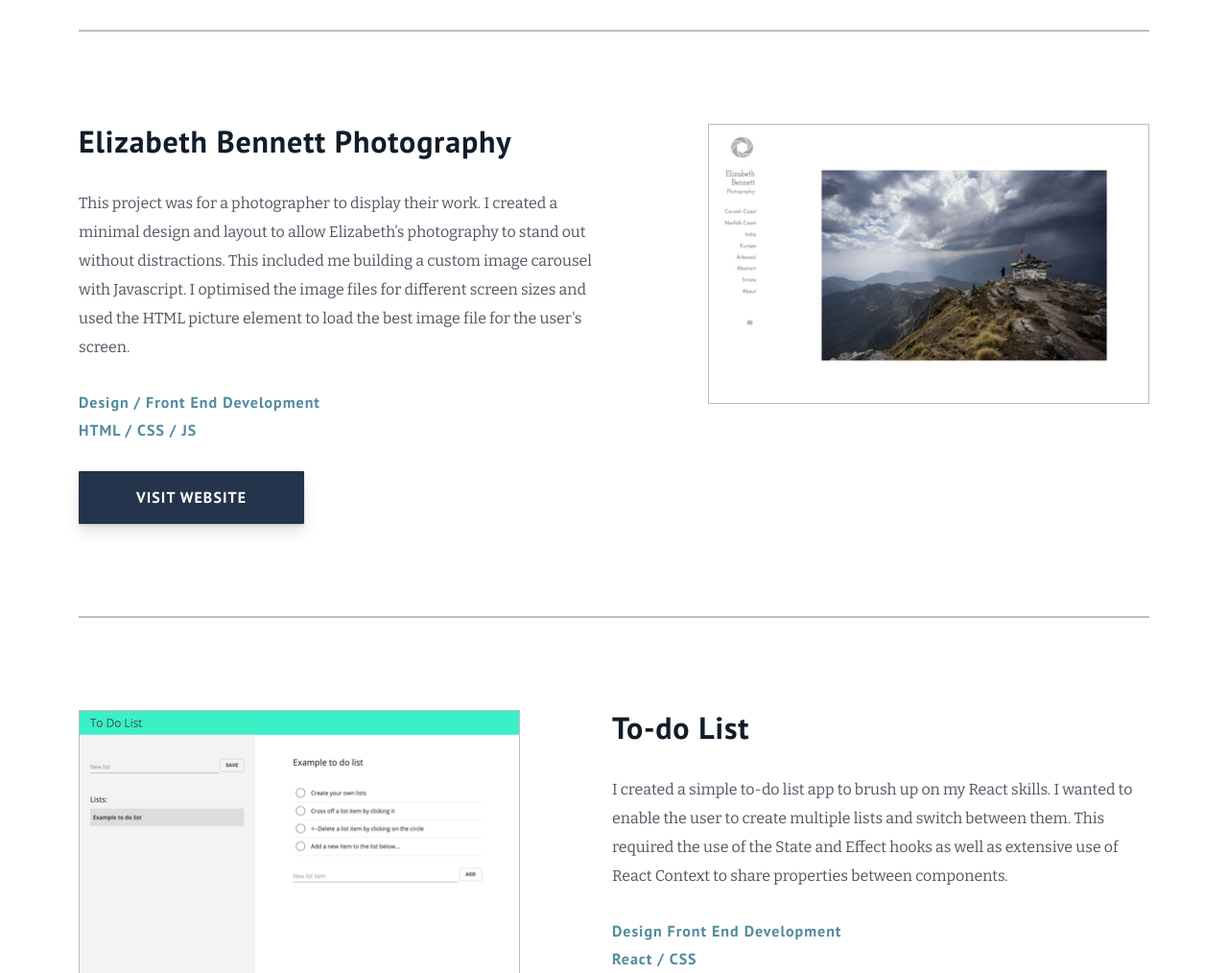
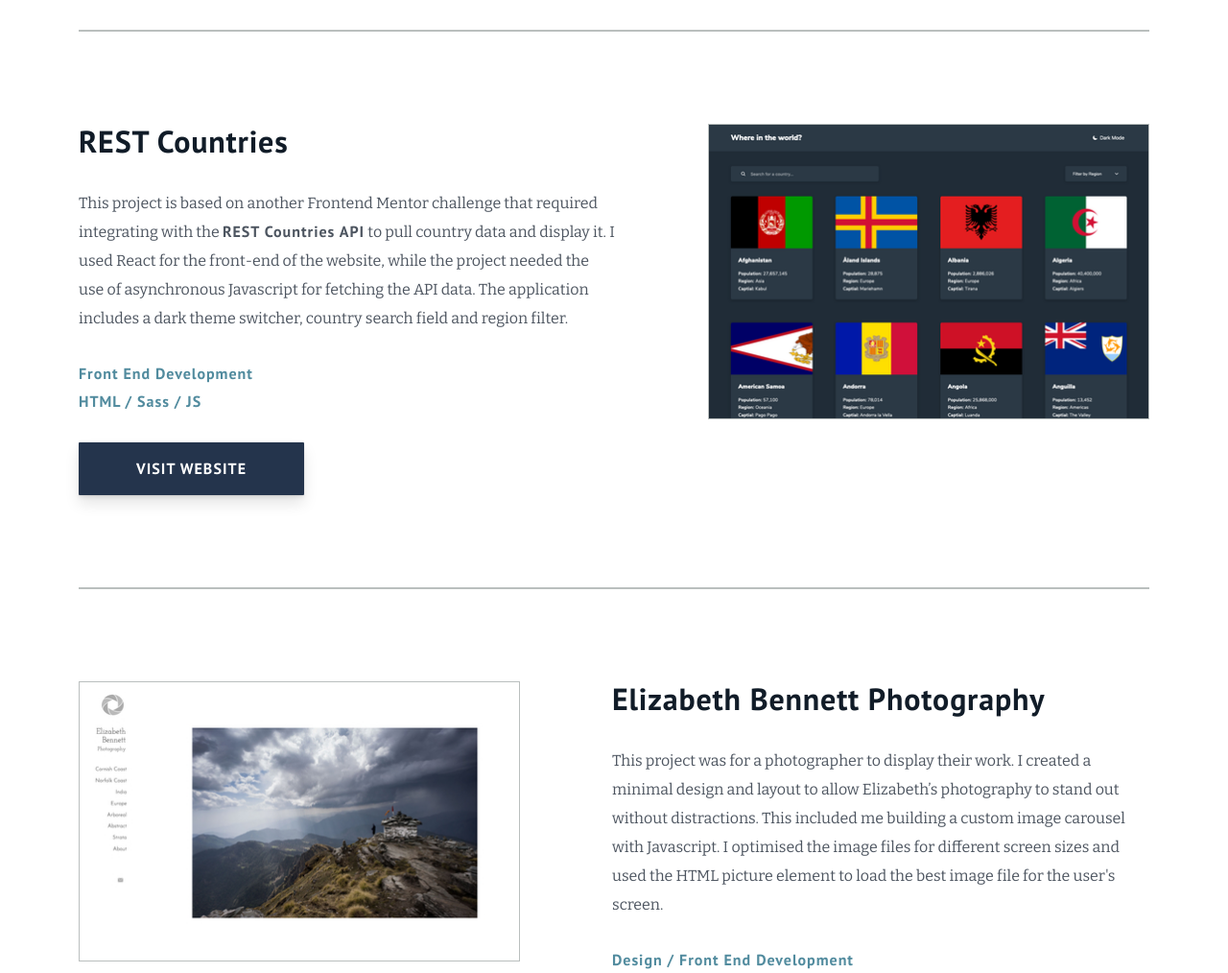
Before and after one commit to tomdolton/tom-dolton-portfolio, a plain HTML site: page portfolio.html in a window 1280 px wide. Shown: the part 1080-2094 px from the top of the page at 96% size. Drawn offline with nearby package versions, Linux system fonts and the light colour scheme.

Commit message:
Add Rest Countries to project page.

```diff
--- a/portfolio.html
+++ b/portfolio.html
@@ -95,6 +95,32 @@
       <!-- project end -->
 
       <section class="project project--reversed">
+        <a href="https://rest-countries-react-wheat.vercel.app/">
+          <img class="project__image" src="images/rest-countries.png" alt="Rest countries API webpage.">
+        </a>
+        <div class="project__textbox">
+          <h3 class="project__title">REST Countries</h3>
+          <p class="project__copy">
+            This project is based on another Frontend Mentor challenge that required integrating with the <a
+              href="https://restcountries.eu/">REST Countries API</a> to pull country data and display it. I used React
+            for the front-end of the website, while the project
+            needed the use of asynchronous Javascript for fetching the API data. The application includes a dark theme
+            switcher, country search field and region filter.
+          </p>
+          <ul class="project__list">
+            <li>Front End Development</li>
+          </ul>
+          <ul class="project__list">
+            <li>HTML / </li>
+            <li>Sass / </li>
+            <li>JS</li>
+          </ul>
+          <a href="https://rest-countries-react-wheat.vercel.app/" class="btn">Visit Website</a>
+        </div>
+      </section>
+      <!-- project end -->
+
+      <section class="project">
         <a href="https://elizabethbennett.now.sh/">
           <img class="project__image" src="images/elizabeth-bennett-photo.jpg"
             alt="Homepage of the Elizabeth Bennett Photography website.">
@@ -121,7 +147,7 @@
       </section>
       <!-- project end -->
 
-      <section class="project">
+      <section class="project project--reversed">
         <a href="https://react-to-do-list-one.now.sh/">
           <img class="project__image" src="images/to-do-list.png" alt="To-do list web app user interface.">
         </a>
@@ -145,7 +171,7 @@
       </section>
       <!-- project end -->
 
-      <section class="project project--reversed">
+      <section class="project">
         <a href="https://easybank-landing-page-gilt.now.sh/">
           <img class="project__image" src="images/easybank.jpg" alt="Homepage of the Easybank website.">
         </a>
@@ -171,7 +197,7 @@
       </section>
       <!-- project end -->
 
-      <section class="project">
+      <section class="project project--reversed">
         <a href="https://static-job-listings-react.now.sh/">
           <img class="project__image" src="images/static-job-listings.png" alt="Static job listing webpage.">
         </a>
@@ -195,7 +221,7 @@
       </section>
       <!-- project end -->
 
-      <section class="project project--reversed">
+      <section class="project">
         <a href="https://social-media-dashboard-with-theme-switcher-virid.now.sh/">
           <img class="project__image" src="images/social-media-dashboard.png" alt="Social media dashboard webpage.">
         </a>
@@ -219,7 +245,7 @@
       </section>
       <!-- project end -->
 
-      <section class="project">
+      <section class="project project--reversed">
         <a href="https://manage-landing-page-eight.now.sh/">
           <img class="project__image" src="images/manage.jpg" alt="Homepage of the Manage website.">
         </a>
--- a/styles/scss/main.scss
+++ b/styles/scss/main.scss
@@ -20,7 +20,6 @@
   // 4. Components
   @import
   'components/logo',
-  'components/main-nav',
   'components/button',
   'components/contact-form';
 
```
Also changed, not shown: images/rest-countries.png (added), 1 other file.
